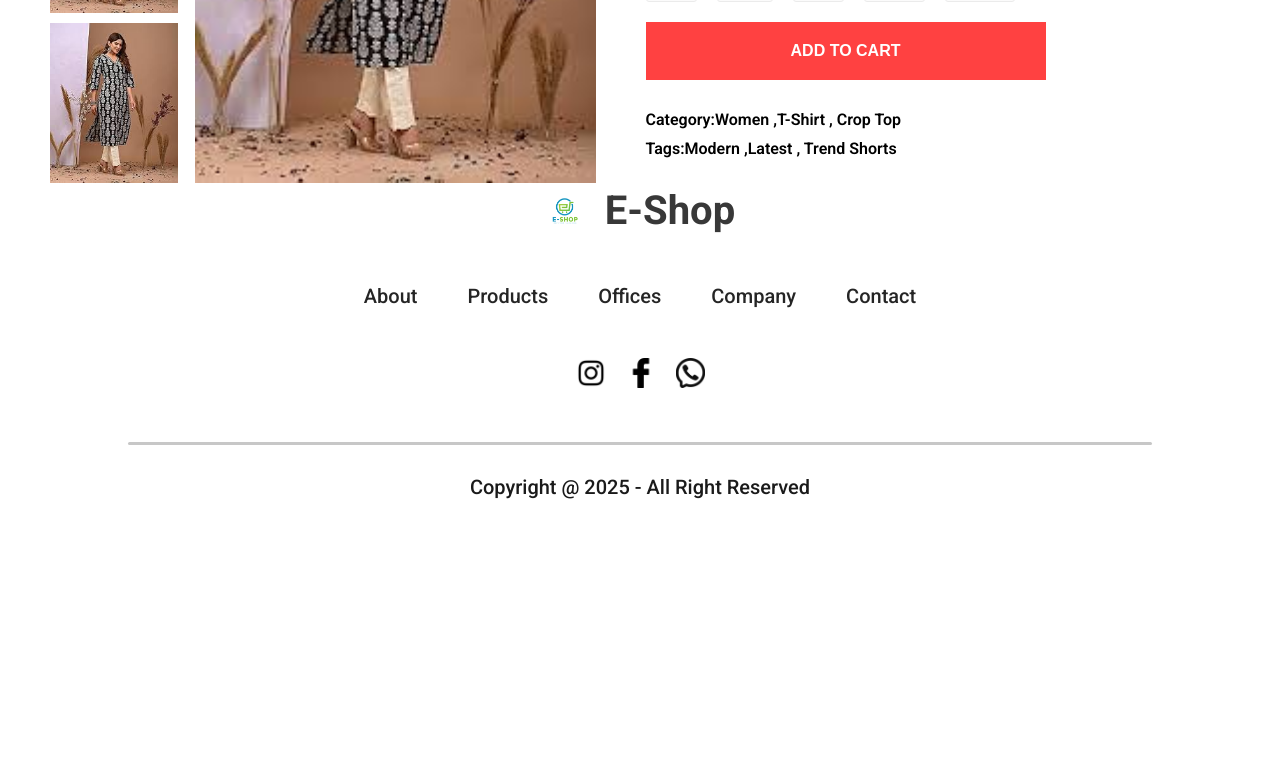
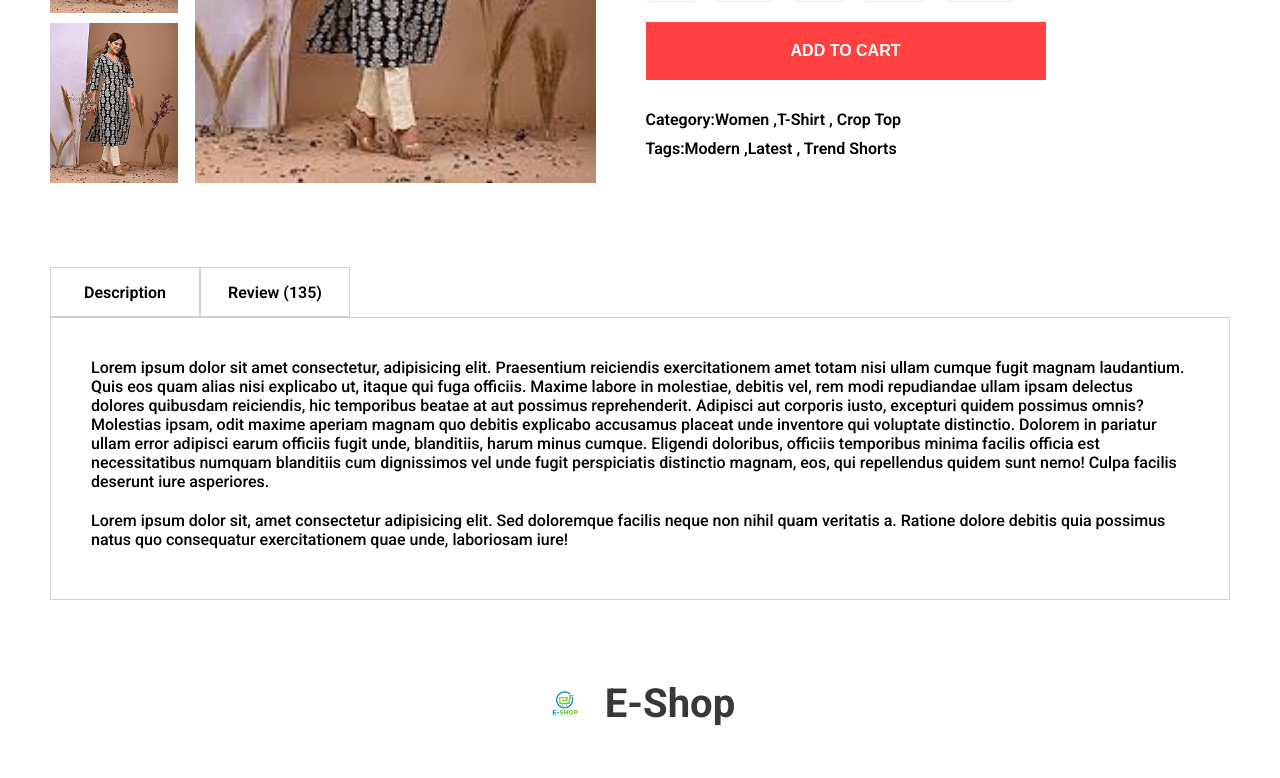
Before and after one commit to atef5922/E-commerce-reactjs, a React (Vite) app in the folder frontend/: page /product/1 in a window 1280 px wide. Shown: the part 478-1256 px from the top of the page. Before the commit the page ends 1007 px from the top, so only its background shows below. Built offline with nearby package versions, Linux system fonts and the light colour scheme.

Commit message:
Description Section Done

```diff
--- /dev/null
+++ b/frontend/src/Components/Description/Description.css
@@ -0,0 +1,32 @@
+.descriptionbox {
+    margin: 80px 50px;
+
+
+}
+
+.descriptionbox-navigator{
+    display: flex;
+}
+.descriptionbox-nav-box{
+    display: flex;
+    align-items: center;
+    justify-content: center;
+    font-size: 16px;
+    font-weight: 600;
+    width: 150px;
+    height: 50px;
+    border: 1px solid #d0d0d0;
+}
+.descriptionbox-nav-box .fade{
+    background: #fbfbfb;
+    color: #555;
+
+}
+.descriptionbox-description{
+    display: flex;
+    flex-direction: column;
+    gap: 20px;
+    border: 1px solid #D0D0D0;
+    padding: 40px;
+    padding-bottom: 50px;
+}
--- /dev/null
+++ b/frontend/src/Components/Description/Description.jsx
@@ -0,0 +1,27 @@
+import React from 'react'
+import "./Description.css"
+const Description = () => {
+  return (
+    <div className='descriptionbox'>
+        <div className="descriptionbox-navigator">
+            <div className="descriptionbox-nav-box">
+                Description
+            </div>
+            <div className="descriptionbox-nav-box fade">
+         Review (135)
+            </div>
+
+        </div>
+        <div className="descriptionbox-description">
+                <p>Lorem ipsum dolor sit amet consectetur, adipisicing elit. Praesentium reiciendis exercitationem amet totam nisi ullam cumque fugit magnam laudantium. Quis eos quam alias nisi explicabo ut, itaque qui fuga officiis.
+                Maxime labore in molestiae, debitis vel, rem modi repudiandae ullam ipsam delectus dolores quibusdam reiciendis, hic temporibus beatae at aut possimus reprehenderit. Adipisci aut corporis iusto, excepturi quidem possimus omnis?
+                Molestias ipsam, odit maxime aperiam magnam quo debitis explicabo accusamus placeat unde inventore qui voluptate distinctio. Dolorem in pariatur ullam error adipisci earum officiis fugit unde, blanditiis, harum minus cumque.
+                Eligendi doloribus, officiis temporibus minima facilis officia est necessitatibus numquam blanditiis cum dignissimos vel unde fugit perspiciatis distinctio magnam, eos, qui repellendus quidem sunt nemo! Culpa facilis deserunt iure asperiores.
+             </p>
+             <p>Lorem ipsum dolor sit, amet consectetur adipisicing elit. Sed doloremque facilis neque non nihil quam veritatis a. Ratione dolore debitis quia possimus natus quo consequatur exercitationem quae unde, laboriosam iure!</p>
+            </div>
+    </div>
+  )
+}
+
+export default Description
--- a/frontend/src/Pages/Product.jsx
+++ b/frontend/src/Pages/Product.jsx
@@ -3,6 +3,7 @@ import { ShopContext } from '../Context/ShopContext';
 import { useParams } from 'react-router-dom';
 import Bredcrums from '../Components/Bredcrums/BredCrums';
 import ProductDisplay from '../Components/ProductDisplay/ProductDisplay';
+import Description from '../Components/Description/Description';
 
 const Product = () => {
   const {all_product} = useContext(ShopContext);
@@ -12,6 +13,7 @@ const Product = () => {
     <div>
       <Bredcrums product={product}/>
       <ProductDisplay product={product}/>
+      <Description/>
     </div>
   )
 }
```
